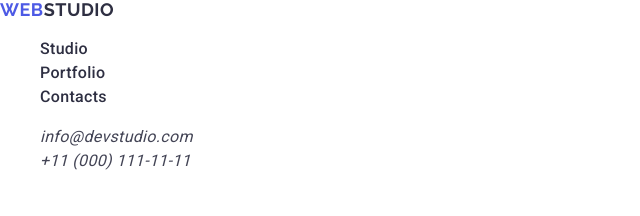
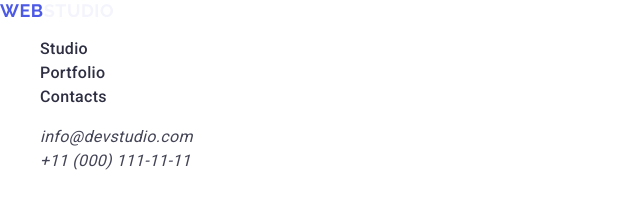
Before and after one commit to CrockFrey/goit-markup-hw-02, a plain HTML site: page index.html in a window 1280 px wide. Shown: the top 216 px of the page, 0-640 px from the left. Drawn offline with nearby package versions, Linux system fonts and the light colour scheme.

Commit message:
add initial files

```diff
--- a/css/style.css
+++ b/css/style.css
@@ -157,3 +157,12 @@ button{
         letter-spacing: 0.02em;
         color: #f4f4fd;
 }
+.site-logo{
+        font-family: "Raleway", sans-serif;
+        font-weight: 700;
+        font-size: 18px;
+        line-height: 1.16667;
+        letter-spacing: 0.03em;
+        text-transform: uppercase;
+        color: #f4f4fd;
+}
```
